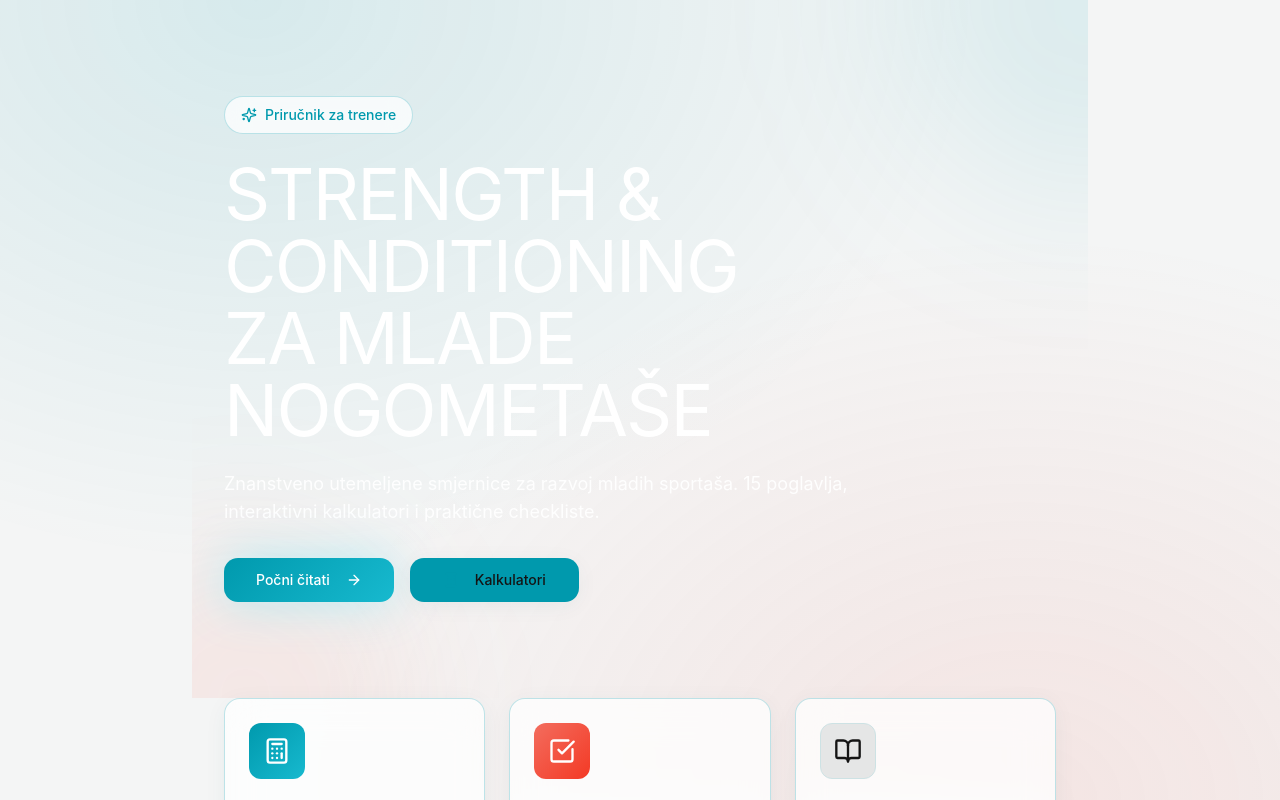
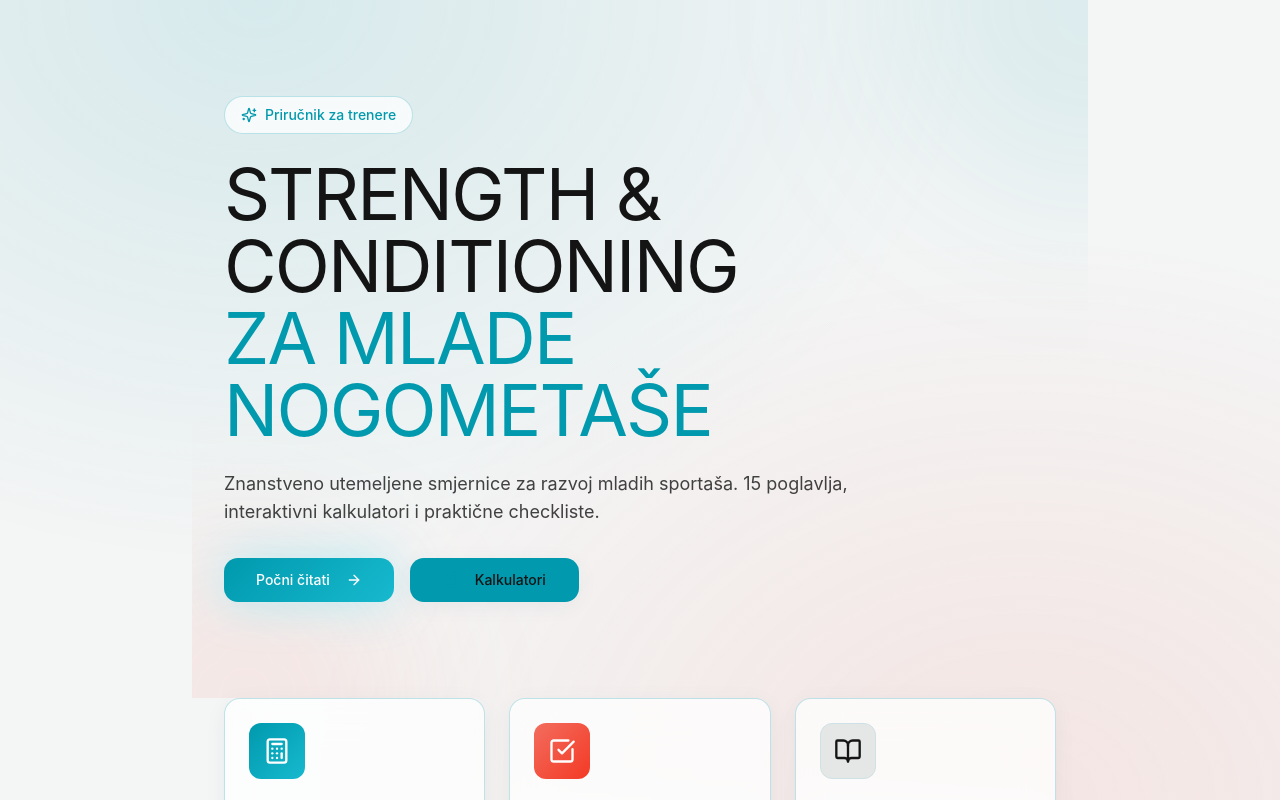
Before and after one commit to eliteconditioning3-png/youth-football-manual, a React (Vite) app: page / in a window 1280 px wide. Shown: the top 800 px of the page. Built offline with nearby package versions, Linux system fonts and the light colour scheme; the HTML template or start-up script is replaced by a standard one.

Commit message:
Update Index.tsx-boja teksta

```diff
--- a/src/pages/Index.tsx
+++ b/src/pages/Index.tsx
@@ -24,13 +24,13 @@ const Index = () => {
             </span>
           </div>
 
-          <h1 className="font-display text-white text-4xl sm:text-5xl md:text-6xl lg:text-7xl tracking-tight mb-4 sm:mb-6">
+          <h1 className="font-display text-foreground text-4xl sm:text-5xl md:text-6xl lg:text-7xl tracking-tight mb-4 sm:mb-6">
             STRENGTH & CONDITIONING
             <br />
-            <span className="text-white">ZA MLADE NOGOMETAŠE</span>
+           <span className="text-primary">ZA MLADE NOGOMETAŠE</span>
           </h1>
 
-          <p className="text-sm sm:text-base md:text-lg text-white/90 max-w-2xl mb-6 sm:mb-8">
+          <p className="text-sm sm:text-base md:text-lg text-foreground/80 max-w-2xl mb-6 sm:mb-8">
             Znanstveno utemeljene smjernice za razvoj mladih sportaša. 15 poglavlja,
             interaktivni kalkulatori i praktične checkliste.
           </p>
```
